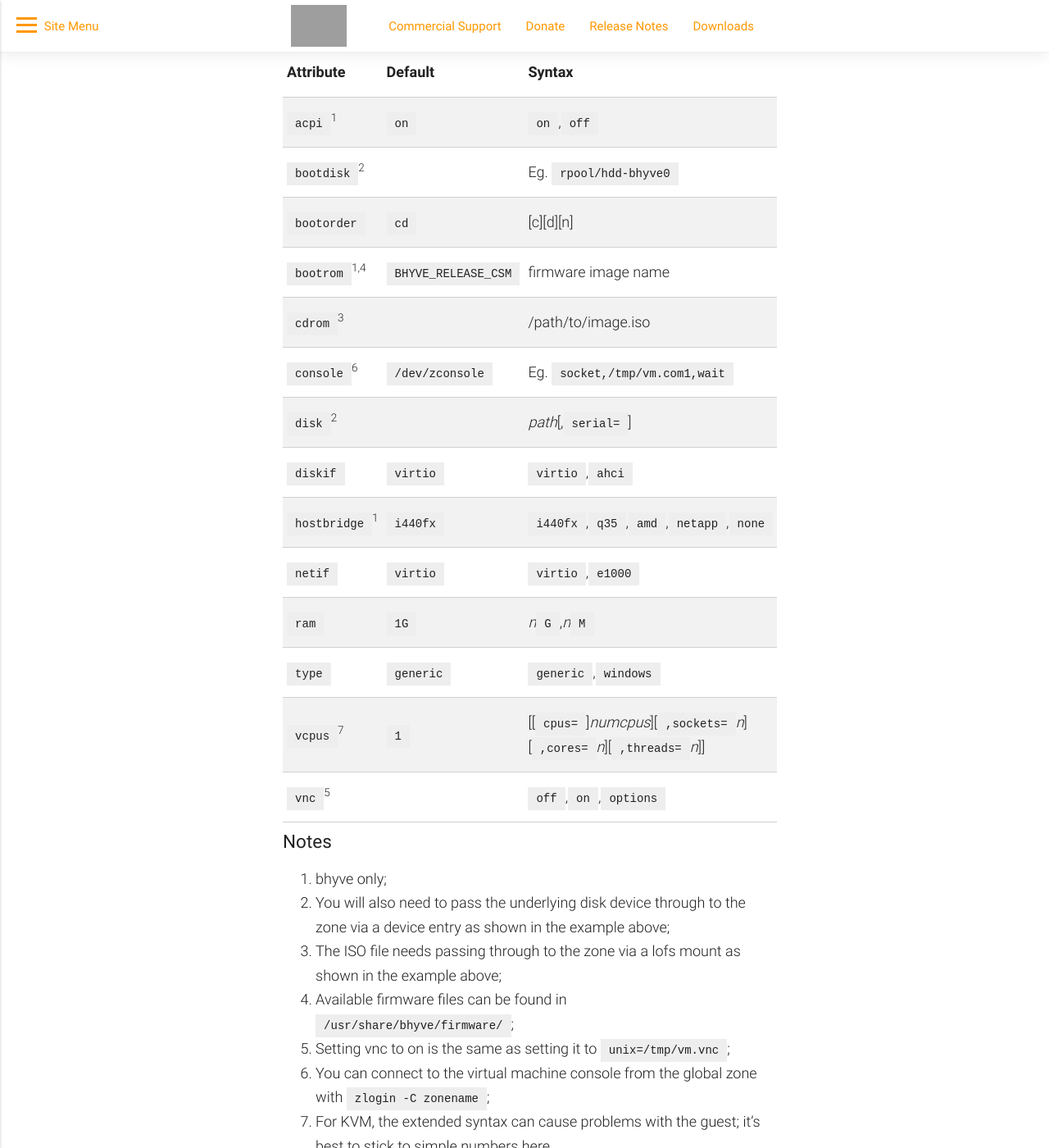
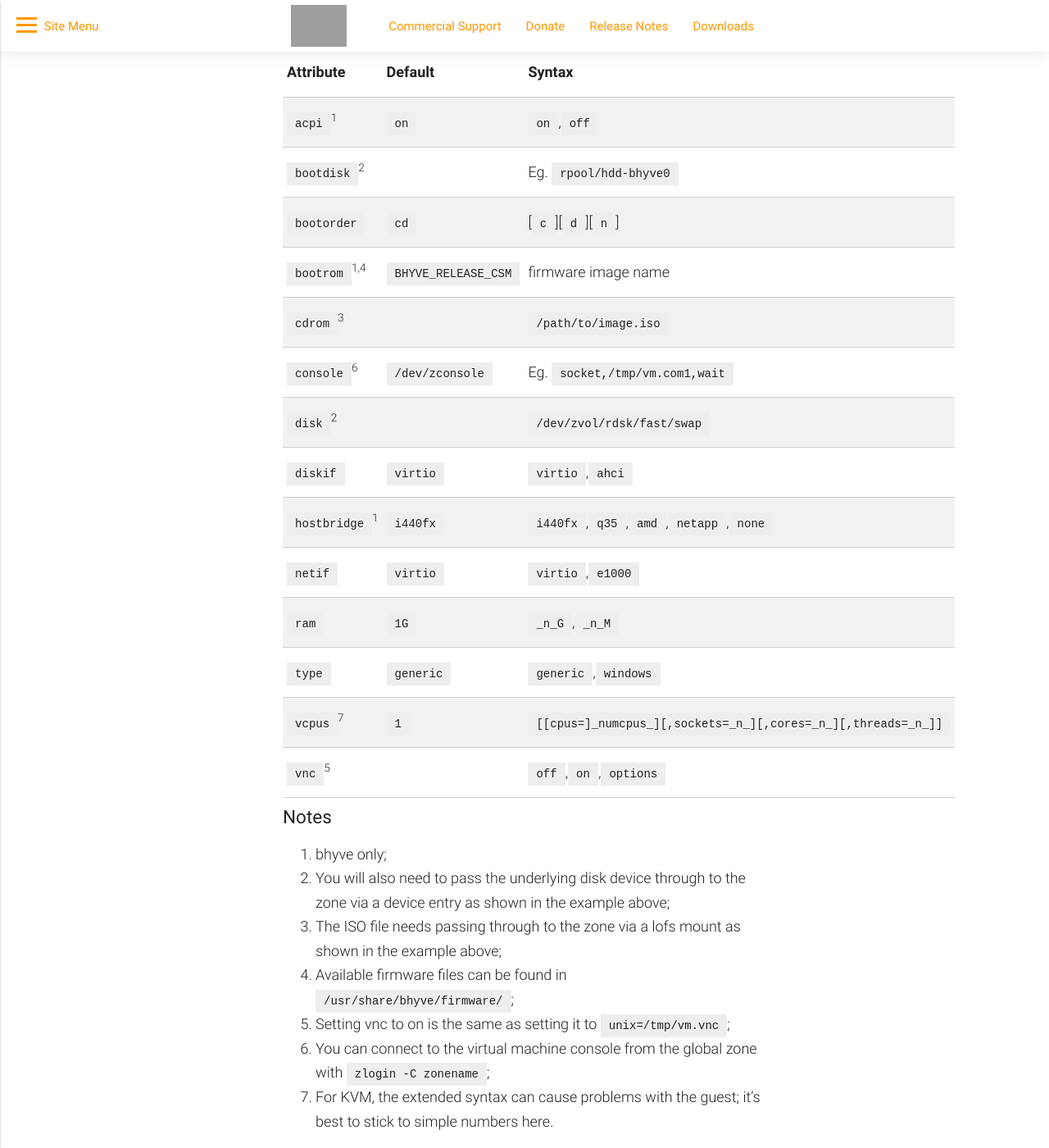
Before and after one commit to omniosorg/omniosorg.github.io, a Jekyll site: the page built from _docs/info/bhyve_kvm_brand.md, in a window 1280 px wide and 1400 px high, scrolled down 1720 px. Shown: the whole window at 82% size. Built offline with Jekyll 4.4.1, drawn with Linux system fonts in a browser that asks for light colours; grey boxes are pictures that could not be loaded.

Commit message:
fix syntax

```diff
--- a/_docs/info/bhyve_kvm_brand.md
+++ b/_docs/info/bhyve_kvm_brand.md
@@ -79,17 +79,17 @@ _string_ type.
 | ---                           | ---                    | ---
 | `acpi`<sup>1</sup>            | `on`                   | `on`,`off`
 | `bootdisk`<sup>2</sup>        |                        | Eg. `rpool/hdd-bhyve0`
-| `bootorder`                   | `cd`                   | [c][d][n]
+| `bootorder`                   | `cd`                   | [`c`][`d`][`n`]
 | `bootrom`<sup>1,4</sup>       | `BHYVE_RELEASE_CSM`    | firmware image name
-| `cdrom`<sup>3</sup>           |                        | /path/to/image.iso
+| `cdrom`<sup>3</sup>           |                        | `/path/to/image.iso`
 | `console`<sup>6</sup>         | `/dev/zconsole`        | Eg. `socket,/tmp/vm.com1,wait`
-| `disk`<sup>2</sup>            |                        | _path_[,`serial=`]
+| `disk`<sup>2</sup>            |                        | `/dev/zvol/rdsk/fast/swap`
 | `diskif`                      | `virtio`               | `virtio`,`ahci`
 | `hostbridge`<sup>1</sup>      | `i440fx`               | `i440fx`,`q35`,`amd`,`netapp`,`none`
 | `netif`                       | `virtio`               | `virtio`,`e1000`
-| `ram`                         | `1G`                   | _n_`G`,_n_`M`
+| `ram`                         | `1G`                   | `_n_G`,`_n_M`
 | `type`                        | `generic`              | `generic`,`windows`
-| `vcpus`<sup>7</sup>           | `1`                    | [[`cpus=`]_numcpus_][`,sockets=`_n_][`,cores=`_n_][`,threads=`_n_]]
+| `vcpus`<sup>7</sup>           | `1`                    | `[[cpus=]_numcpus_][,sockets=_n_][,cores=_n_][,threads=_n_]]`
 | `vnc`<sup>5</sup>             |                        | `off`,`on`,`options`
 
 ### Notes
```
